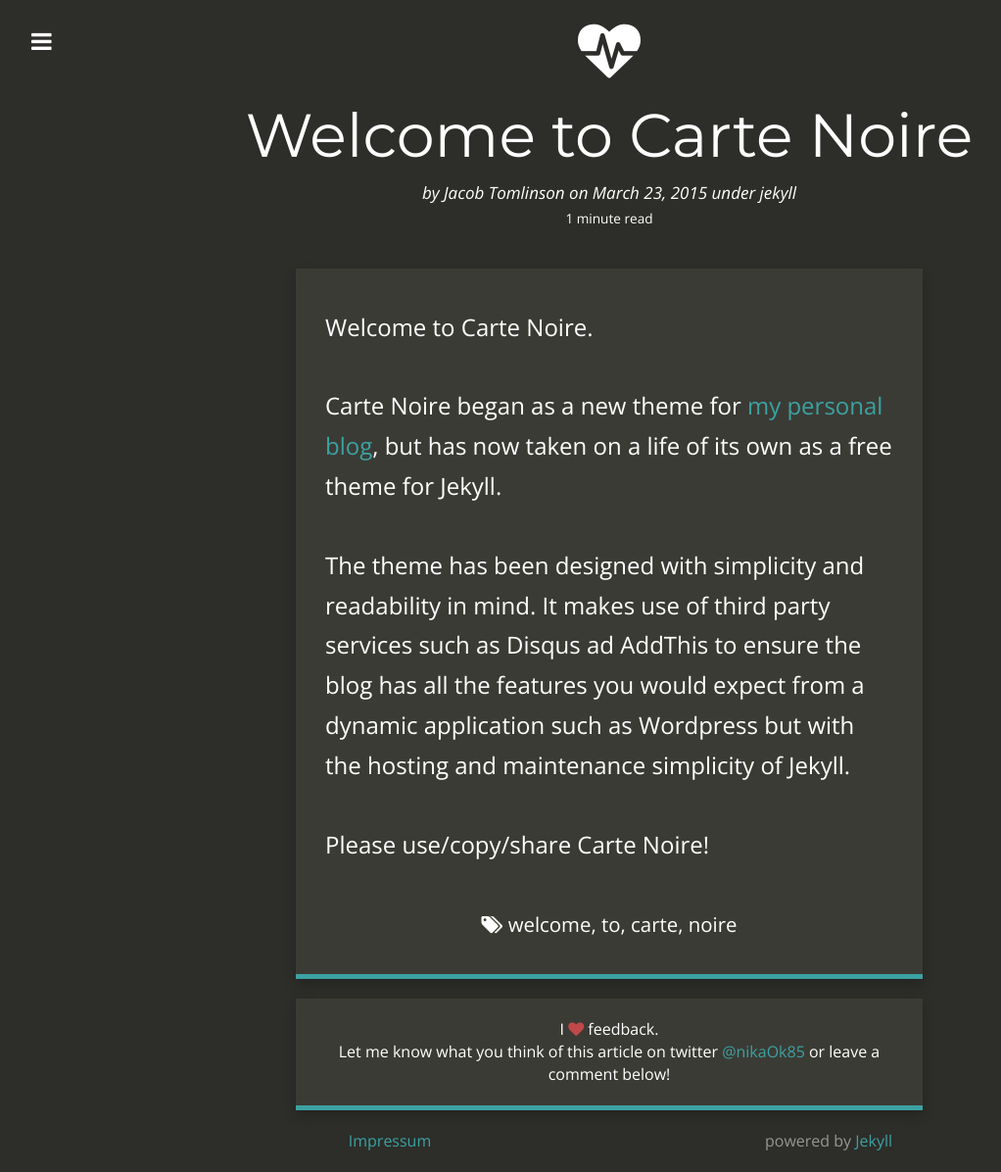
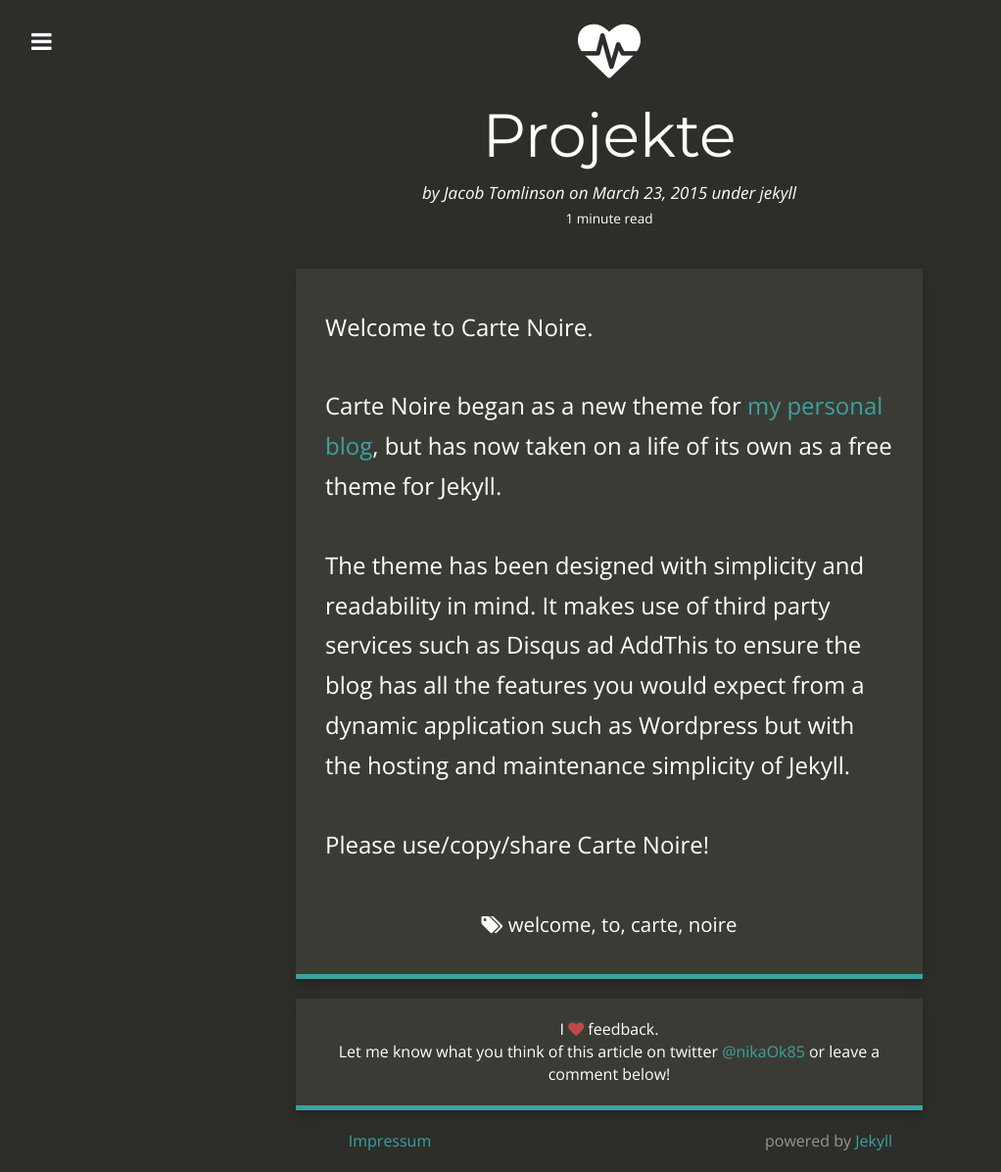
Before and after one commit to BriGitBardot/Bewerbung2, a Jekyll site: the page built from Projekte.md, in a window 1280 px wide. Shown: the whole page at 98% size, without its empty margins (18-1040 px from the left). Built offline with Jekyll 4.4.1, drawn with Linux system fonts in a browser that asks for light colours; nearby versions of some CDN libraries.

Commit message:
Update Projekte.md

```diff
--- a/Projekte.md
+++ b/Projekte.md
@@ -1,6 +1,6 @@
 ---
 layout:     post
-title:      Welcome to Carte Noire
+title:      Projekte
 date:       2015-03-23 15:31:19
 author:     Jacob Tomlinson
 summary:    Carte Noire is a dark blog theme for Jekyll focusing on a clear reading experience.
```
